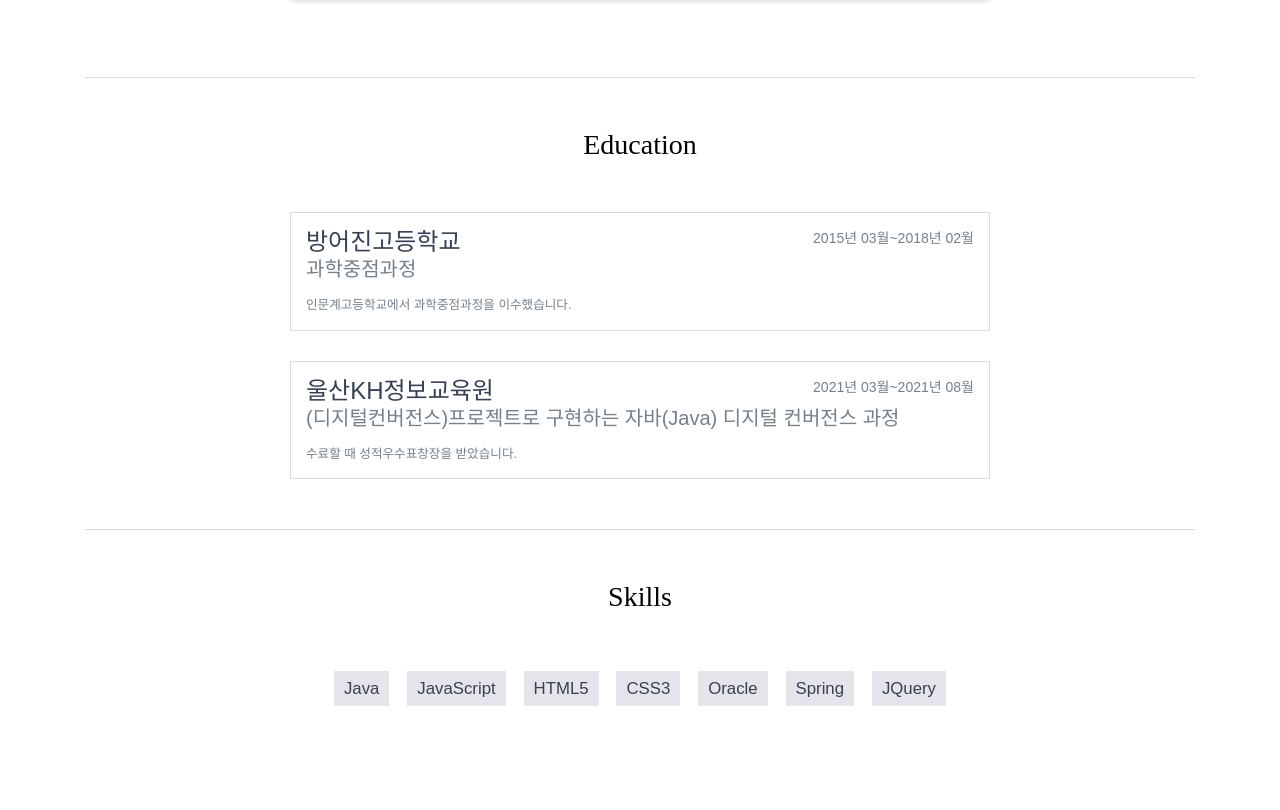
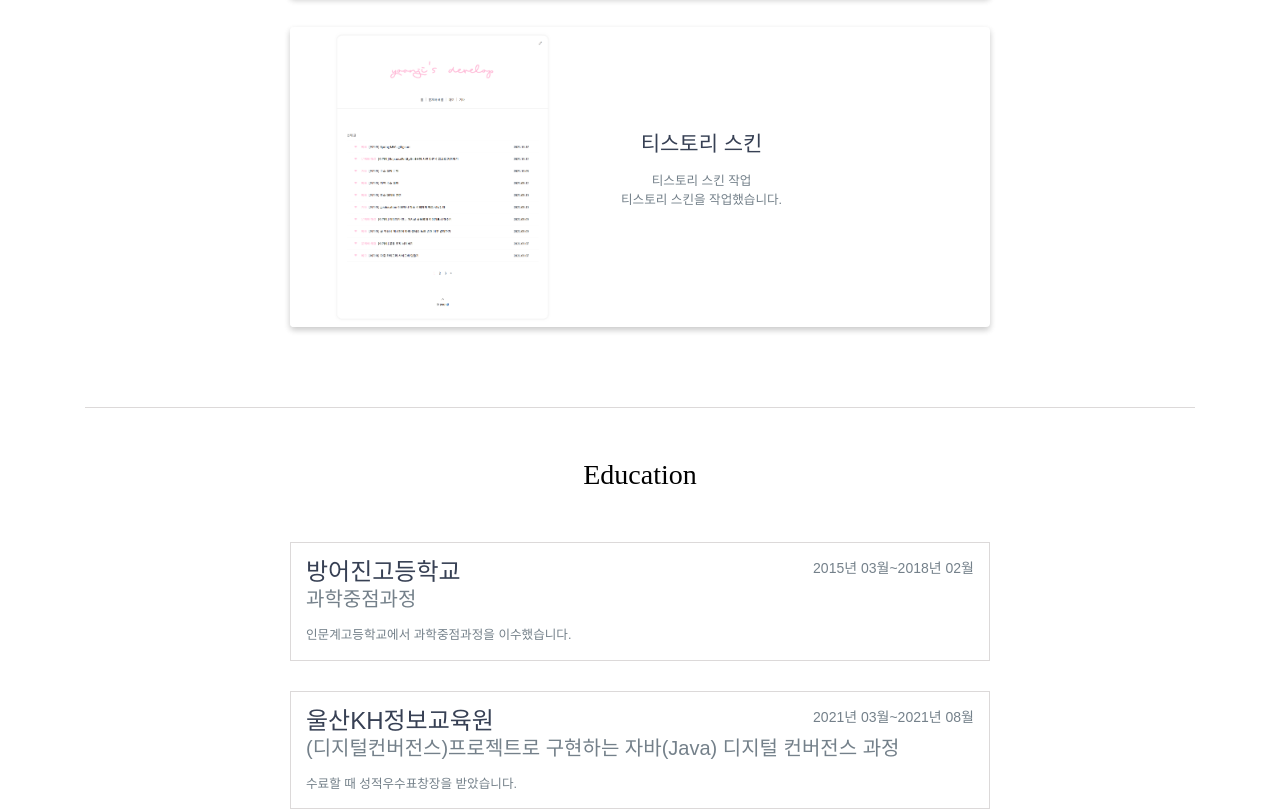
Before and after one commit to ijnooyah/Portfolio, a website: page index.html in a window 1280 px wide. Shown: the part 1177-1987 px from the top of the page. Drawn offline with nearby package versions, Linux system fonts and the light colour scheme; a web font is replaced by a local one.

Commit message:
프로젝트 추가

```diff
--- a/index.html
+++ b/index.html
@@ -118,6 +118,24 @@
                 </div>
                 </a>
                 <!-- End .project -->
+                <a href="https://mimidevelop.tistory.com">
+                <div class="project shadow-large">
+                    <div class="project-image">
+                        <img src="images/tistory.png" width="300"/>
+                    </div>
+                    <!-- End .project-image -->
+                    <div class="project-info">
+                        <h3>티스토리 스킨</h3>
+                        <p class="px-3">
+                        	티스토리 스킨 작업 <br>
+                     	    티스토리 스킨을 작업했습니다.
+
+                        </p>
+                    </div>
+                    <!-- End .project-info -->
+                </div>
+                </a>
+                <!-- End .project -->
             </div>
         </div>
     </div>
```
Also changed, not shown: images/tistory.png (added).
